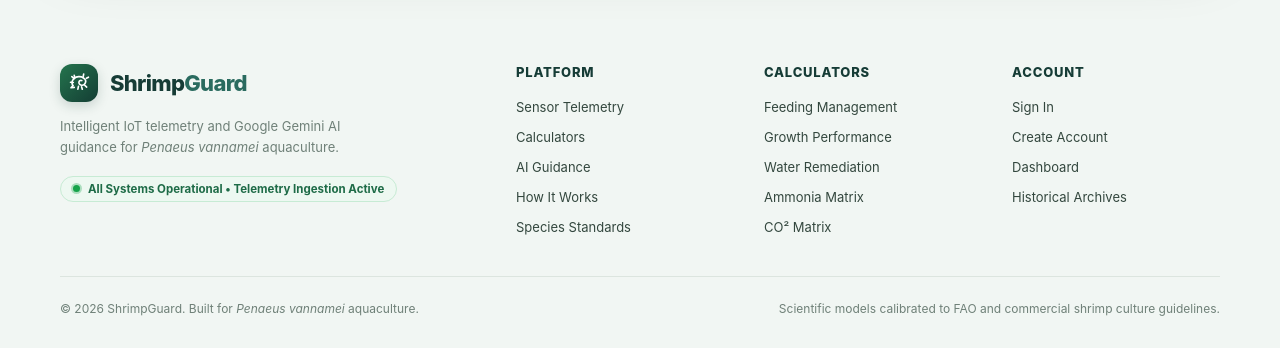
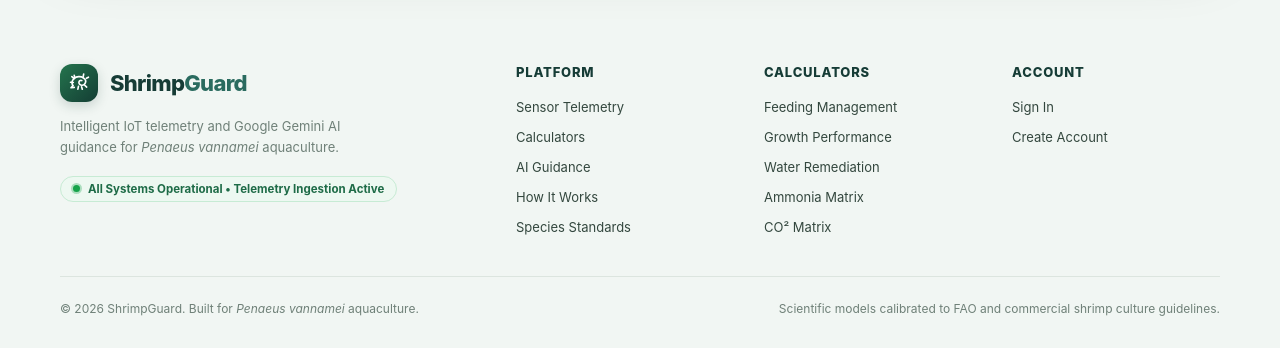
Before and after one commit to gmrdavid/shrimpGuard, a Flask app: page / in a window 1280 px wide. Shown: the part 4513-4861 px from the top of the page. Run offline with Flask 3, Linux system fonts and the light colour scheme.

Commit message:
auto-commit

```diff
--- a/templates/landing.html
+++ b/templates/landing.html
@@ -745,8 +745,6 @@
                     <ul class="footer-nav-list">
                         <li><a href="{{ url_for('login') }}">Sign In</a></li>
                         <li><a href="{{ url_for('signup') }}">Create Account</a></li>
-                        <li><a href="{{ url_for('login') }}">Dashboard</a></li>
-                        <li><a href="{{ url_for('login') }}">Historical Archives</a></li>
                     </ul>
                 </div>
             </div>
```
